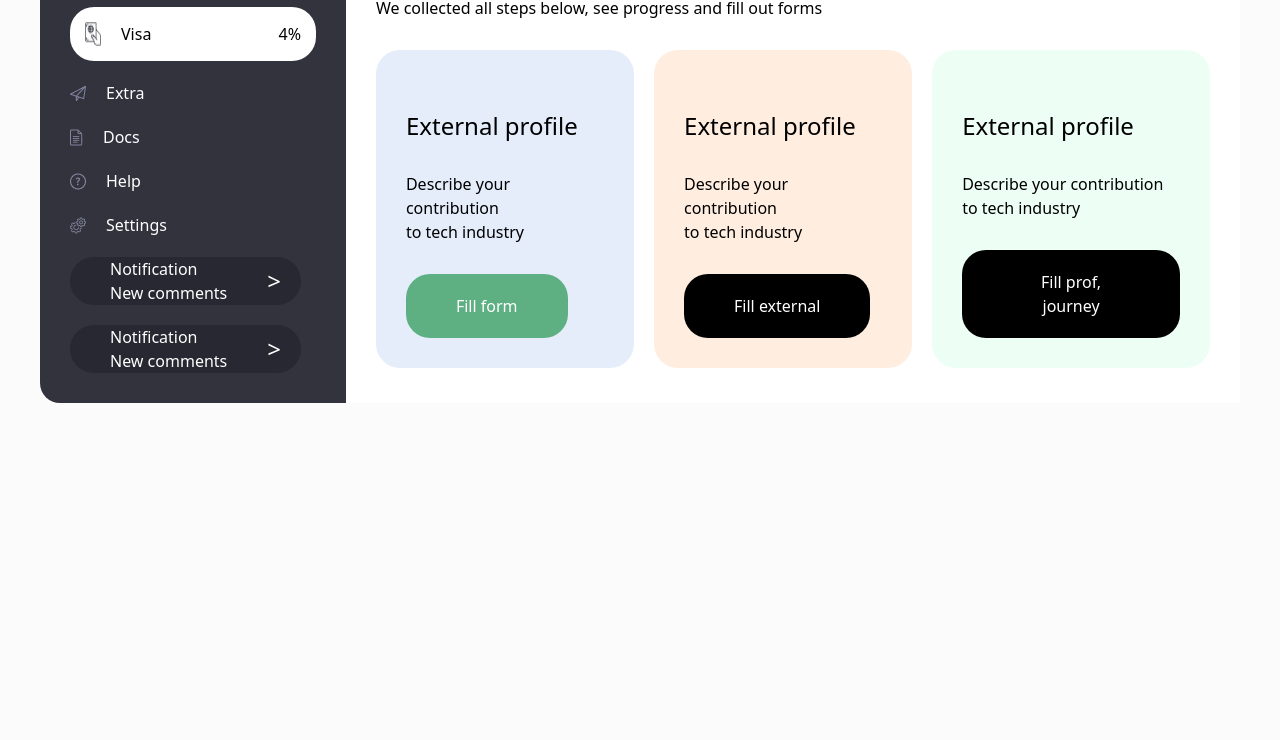
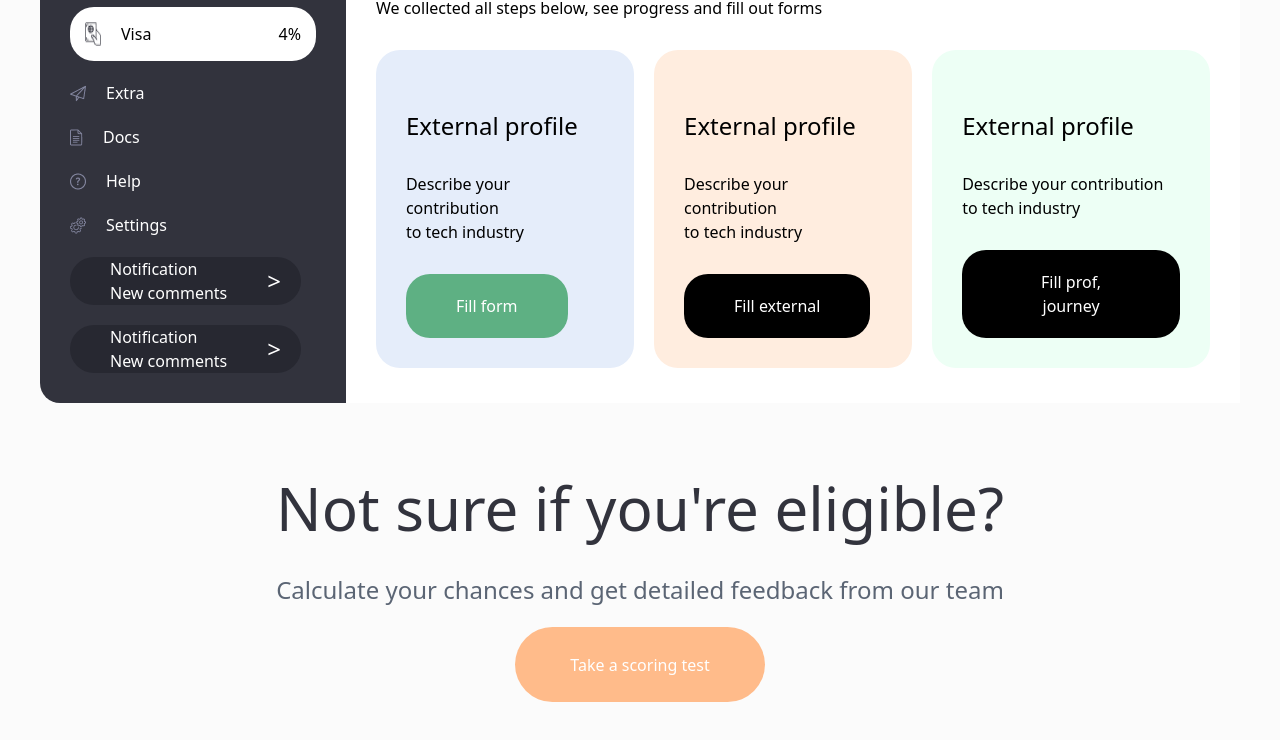
Before and after one commit to Werallizodda/bonus1, a website: page src/index.html in a window 1280 px wide. Shown: the part 3654-4394 px from the top of the page. Before the commit the page ends 4057 px from the top, so only its background shows below. Drawn offline with nearby package versions, Linux system fonts and the light colour scheme; files that its build step writes are made by us from their sources.

Commit message:
section added

```diff
--- a/src/index.html
+++ b/src/index.html
@@ -68,6 +68,7 @@
                 <img src="./images/Rectangle 12.png" alt="">
             </div>
         </section>
+
         <section class="max-w-[1240px] m-auto mt-[60px]">
             <p class="text-3xl m-auto text-center lg:w-[500px]">Who has relocated with the help of Immigram?</p>
             <p class="text-center m-[20px]">You can be next! Start your relocation journey now</p>
@@ -80,6 +81,7 @@
                 <img src="./Frame 6.png" alt="">
             </div>
         </section>
+
         <section class="max-w-[1200px] m-auto mt-[70px] flex flex-col gap-[30px] pb-[30px]">
             <p class="text-[60px] text-[#32333D] lg:w-[630px]">How can I start my Global Talent Visa case?</p>
             <p class="lg:w-[550px]">Is here to guide you on every step of preparing a case and becoming a Global Talent. To start your UK relocation journey choose a preferred route on our Platform:</p>
@@ -116,6 +118,7 @@
                 </div>
             </div>
         </section>
+
         <section class="max-w-[1200px] m-auto flex flex-col gap-[20px] w-[100%]">
             <p class="text-4xl lg:w-[350px]">What is
 URElocation Platform?</p>
@@ -206,6 +209,14 @@ URElocation Platform?</p>
                 </div>
             </div>
         </section>
+
+        <section class="w-[867px] h-[239px] m-auto my-[60px] flex flex-col justify-between items-center">
+            <p class="text-[#32333D] text-[60px]">Not sure if you're eligible?</p>
+            <p class="text-[#5B6574] text-[24px]">Calculate your chances and get detailed feedback from our team</p>
+            <button class="bg-[#FFBB8A] w-[250px] h-[75px] rounded-[60px] text-white">Take a scoring test</button>
+        </section>
+
+
     </main>
 </body>
 
```
Also changed, not shown: src/images/Group 1153.png (added).
